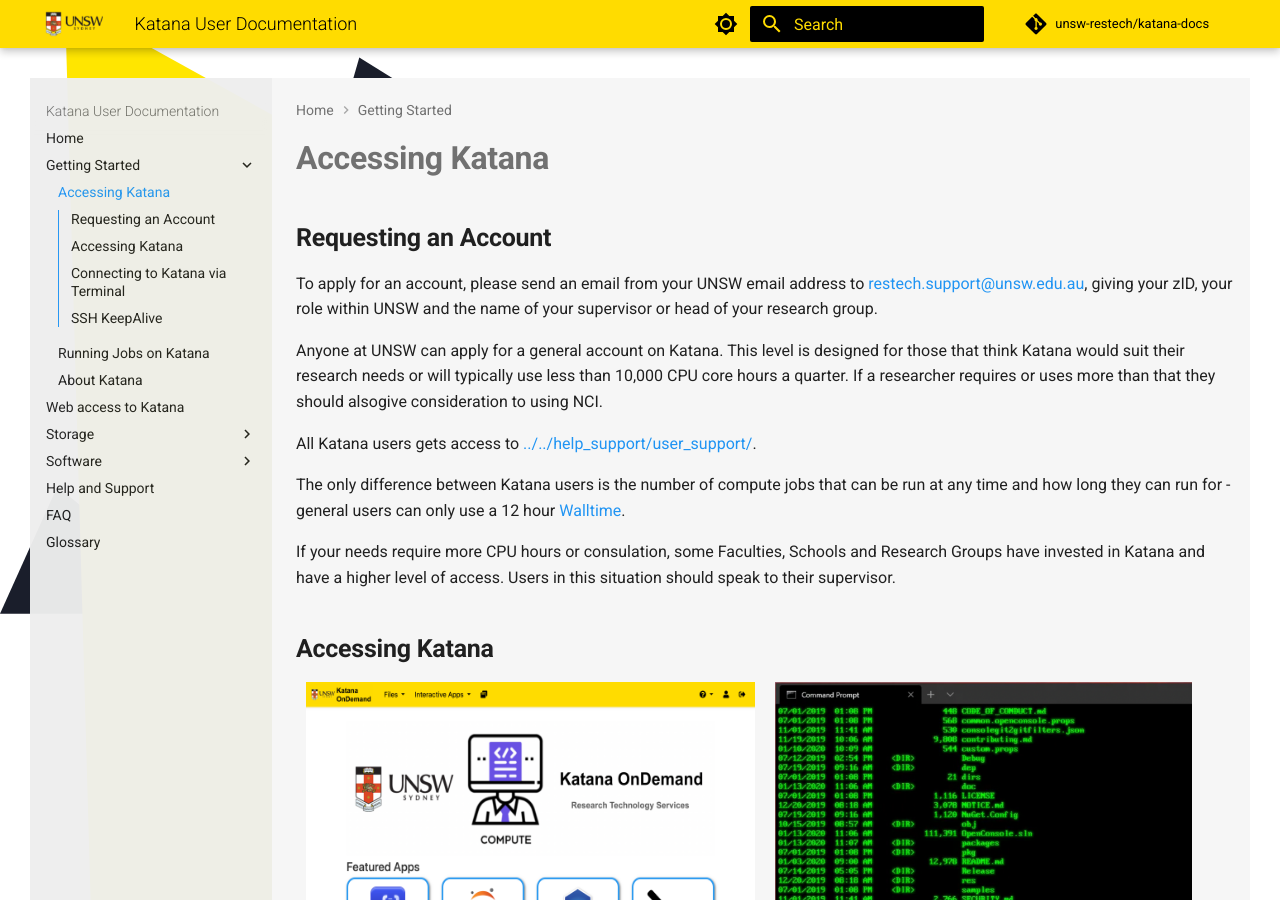
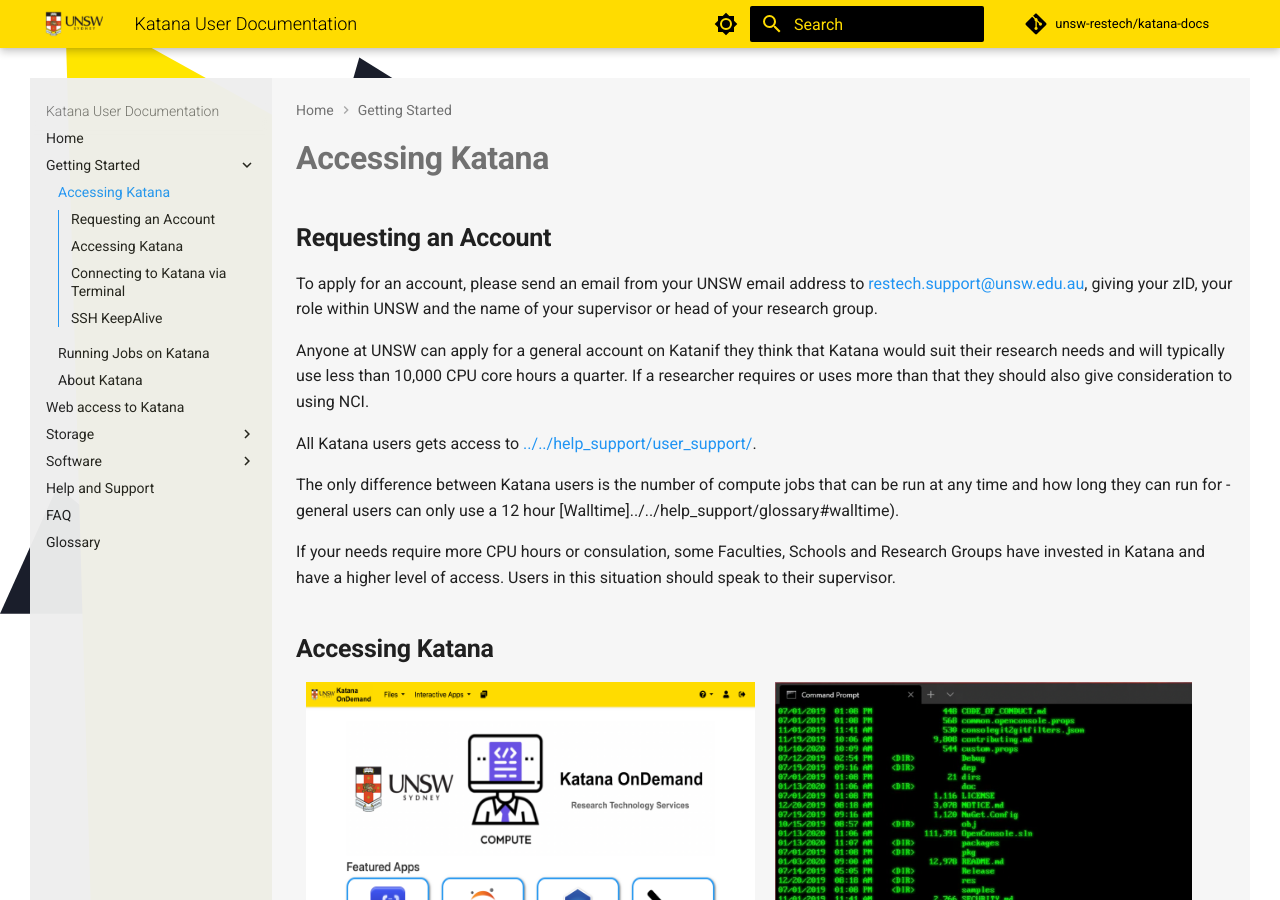
Before and after one commit to unsw-restech/unsw-restech.github.io, an MkDocs documentation site: the page built from docs/using_katana/accessing_katana.md, in a window 1280 px wide and 900 px high. Built offline with MkDocs 1.6.1 and Material for MkDocs 9.7.7, drawn with Linux system fonts in a browser that asks for light colours; comment, search, counter and statistics services are not loaded.

```diff
--- a/docs/using_katana/accessing_katana.md
+++ b/docs/using_katana/accessing_katana.md
@@ -5,13 +5,13 @@
 To apply for an account, please send an email from your UNSW email address to [restech.support@unsw.edu.au](mailto:restech.support@unsw.edu.au), giving your zID,
 your role within UNSW and the name of your supervisor or head of your research group.
 
-Anyone at UNSW can apply for a general account on Katana. This level is designed for those that think Katana would suit their research needs or will typically use
-less than 10,000 CPU core hours a quarter. If a researcher requires or uses more than that they should alsogive consideration to using NCI.
+Anyone at UNSW can apply for a general account on Katanif they think that Katana would suit their research needs and will typically use
+less than 10,000 CPU core hours a quarter. If a researcher requires or uses more than that they should also give consideration to using NCI.
 
 All Katana users gets access to [../../help_support/user_support/](help with software installation, getting started on Katana or running their jobs).
 
 The only difference between Katana users is the number of compute jobs that can be run at any time and how long they can run for - general
-users can only use a 12 hour [Walltime](../../help_support/glossary#walltime).
+users can only use a 12 hour [Walltime]../../help_support/glossary#walltime).
 
 If your needs require more CPU hours or consulation, some Faculties, Schools and Research Groups have invested in Katana and have a higher level of access.
 Users in this situation should speak to their supervisor.
```
